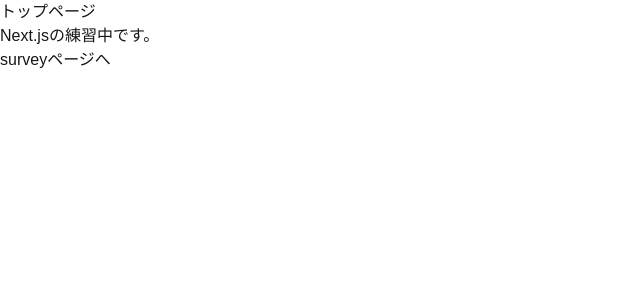
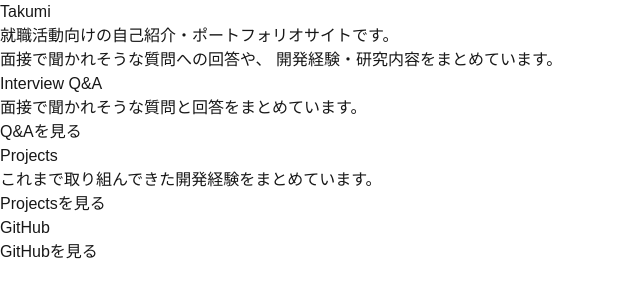
Before and after one commit to takumi0708/profile_site, a Next.js app: page / in a window 1280 px wide. Shown: the top 300 px of the page, without its empty margins (0-640 px from the left). Built offline with nearby package versions, Linux system fonts and the light colour scheme.

Commit message:
top -> interview -> detail の流れ完成

```diff
--- a/app/interview/[id]/page.js
+++ b/app/interview/[id]/page.js
@@ -0,0 +1,81 @@
+/*
+各IDごとの質問だけの詳細ページ
+*/
+
+// 質問データを読み込む
+import { questions } from "@/data/questions";
+
+// Next.jsで別ページへ戻るためにLinkを使う
+import Link from "next/link";
+
+
+// 詳細ページ
+// params にIDが入る
+// 待つ処理にはasyncを使う
+export default async function InterviewDetailPage({ params }) {
+
+    // URLの[id]部分を取得する
+    // 例: /interview/1 なら id は "1"
+    const { id } = await params;
+
+
+    // URLから取得したidは文字列なので、数字に変換する
+    const questionId = Number(id);
+
+
+    // questions配列の中から、
+    // idが一致する質問を1件ずつ探す
+    const question = questions.find(
+        // questionsを1つずつ見るときitemに入れる
+        (item) => item.id === questionId
+    );
+
+
+    // 該当する質問が見つからなかった場合
+    if (!question) {
+        return (
+            <main>
+
+                <h1>
+                    質問が見つかりません
+                </h1>
+
+                <Link href="/interview">
+                    一覧に戻る
+                </Link>
+
+            </main>
+        );
+    }
+
+
+    // 質問が見つかった場合
+    return (
+        <main>
+
+            {/* 質問カテゴリ */}
+            <p>
+                {question.category}
+            </p>
+
+
+            {/* 質問文 */}
+            <h1>
+                Q. {question.question}
+            </h1>
+
+
+            {/* 回答 */}
+            <p>
+                A. {question.answer}
+            </p>
+
+
+            {/* 一覧ページへ戻る */}
+            <Link href="/interview">
+                一覧に戻る
+            </Link>
+
+        </main>
+    );
+}
--- a/app/interview/page.js
+++ b/app/interview/page.js
@@ -0,0 +1,39 @@
+// 質問データを読み込む
+import { questions } from "@/data/questions";
+
+// 質問カードの部品を読み込む
+import QuestionCard from "@/components/interview/QuestionCard";
+
+
+export default function InterviewPage() {
+
+    return (
+        <main>
+
+            {/* ページタイトル */}
+            <h1>
+                Interview Q&A
+            </h1>
+
+
+            {/* ページ説明 */}
+            <p>
+                面接で聞かれそうな質問と回答をまとめています。
+            </p>
+
+
+            {/* questions配列を1件ずつ取り出して表示する */}
+            {questions.map((question) => {
+
+                return (
+                    <QuestionCard
+                        key={question.id}
+                        question={question}
+                    />
+                );
+
+            })}
+
+        </main>
+    );
+}
--- a/app/page.js
+++ b/app/page.js
@@ -1,12 +1,83 @@
+// Next.jsでページ遷移するためにLinkを使う
 import Link from "next/link";
 
-export default function Home() {
+
+export default function HomePage() {
+
   return (
-    <div>
-      <h1>トップページ</h1>
-      <p>Next.jsの練習中です。</p>
+    <main>
 
-      <Link href="/survey">surveyページへ</Link>
-    </div>
+      {/* 自己紹介 */}
+      <section>
+
+        <h1>
+          Takumi
+        </h1>
+
+        <p>
+          就職活動向けの自己紹介・ポートフォリオサイトです。
+        </p>
+
+        <p>
+          面接で聞かれそうな質問への回答や、
+          開発経験・研究内容をまとめています。
+        </p>
+
+      </section>
+
+
+      {/* Interviewへの導線 */}
+      <section>
+
+        <h2>
+          Interview Q&A
+        </h2>
+
+        <p>
+          面接で聞かれそうな質問と回答をまとめています。
+        </p>
+
+        <Link href="/interview">
+          Q&Aを見る
+        </Link>
+
+      </section>
+
+
+      {/* Projectsへの導線 */}
+      <section>
+
+        <h2>
+          Projects
+        </h2>
+
+        <p>
+          これまで取り組んできた開発経験をまとめています。
+        </p>
+
+        <Link href="/projects">
+          Projectsを見る
+        </Link>
+
+      </section>
+
+
+      {/* GitHubへのリンク */}
+      <section>
+
+        <h2>
+          GitHub
+        </h2>
+
+        <a
+          href="https://github.com/takumi0708"
+          target="_blank"
+        >
+          GitHubを見る
+        </a>
+
+      </section>
+
+    </main>
   );
 }
--- a/components/interview/QuestionCard.jsx
+++ b/components/interview/QuestionCard.jsx
@@ -0,0 +1,32 @@
+// Next.jsでページ遷移するためにLinkを使う
+import Link from "next/link";
+
+
+// QuestionCardコンポーネント
+// 親コンポーネントから question というデータを受け取る
+export default function QuestionCard({ question }) {
+
+    return (
+        <div>
+
+            {/* 質問のカテゴリを表示 */}
+            <p>
+                {question.category}
+            </p>
+
+
+            {/* 質問文を表示 */}
+            <h2>
+                {question.question}
+            </h2>
+
+
+            {/* 質問の詳細ページへ移動する */}
+            {/* idが1なら /interview/1 に移動する */}
+            <Link href={`/interview/${question.id}`}>
+                回答を見る
+            </Link>
+
+        </div>
+    );
+}
--- a/data/questions.js
+++ b/data/questions.js
@@ -1,4 +1,23 @@
-/*
-仮データ
-後ほどDBに接続する
-*/
+// 面接Q&Aの仮データ
+// 今はSupabaseを使わず、この配列から画面表示する
+
+export const questions = [
+    {
+        id: 1,
+        category: "career",
+        question: "なぜエンジニアを志望していますか？",
+        answer: "ここに回答を書く",
+    },
+    {
+        id: 2,
+        category: "self",
+        question: "あなたの強みは何ですか？",
+        answer: "ここに回答を書く",
+    },
+    {
+        id: 3,
+        category: "technical",
+        question: "Dockerを使った経験について教えてください。",
+        answer: "ここに回答を書く",
+    },
+];
```
